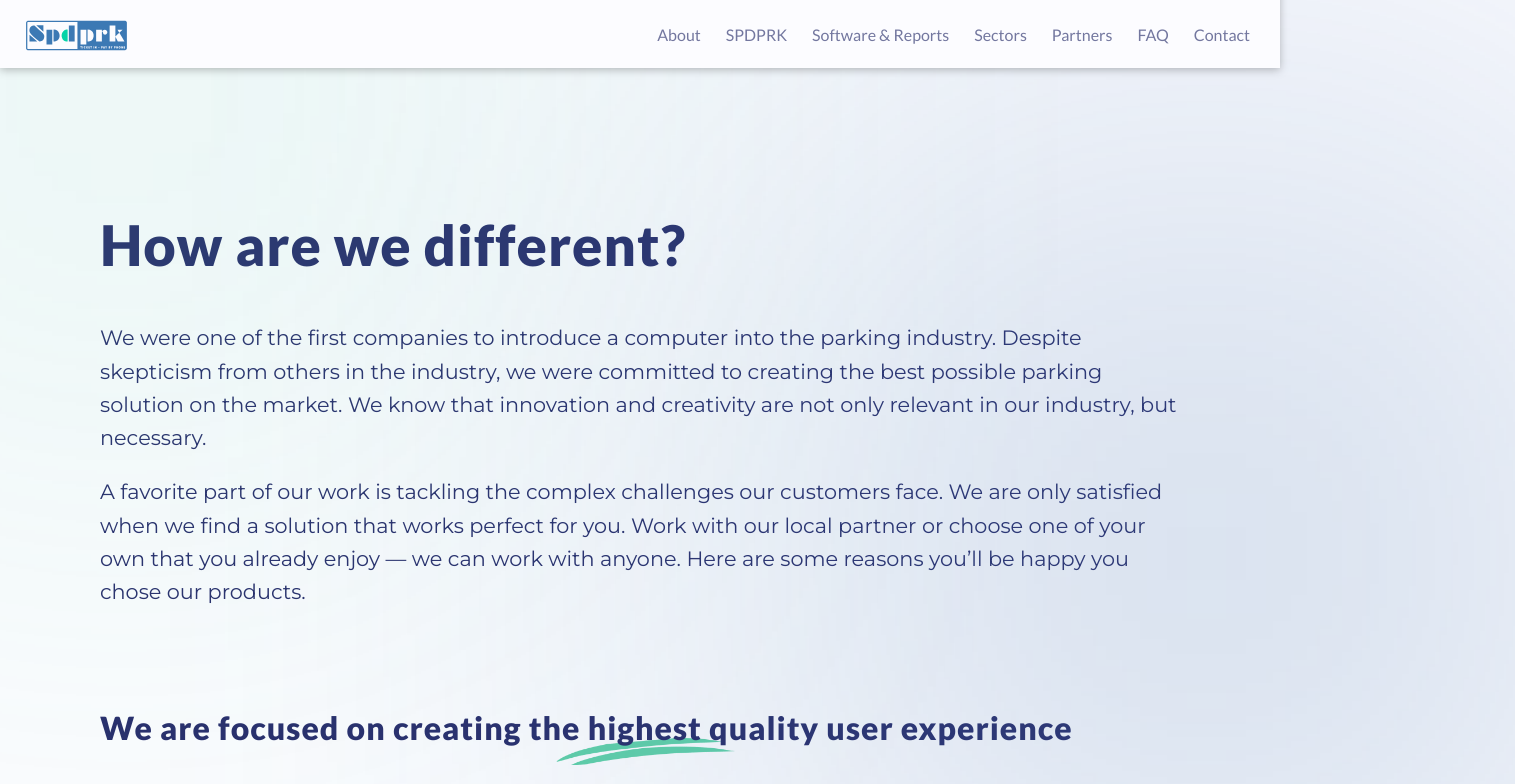
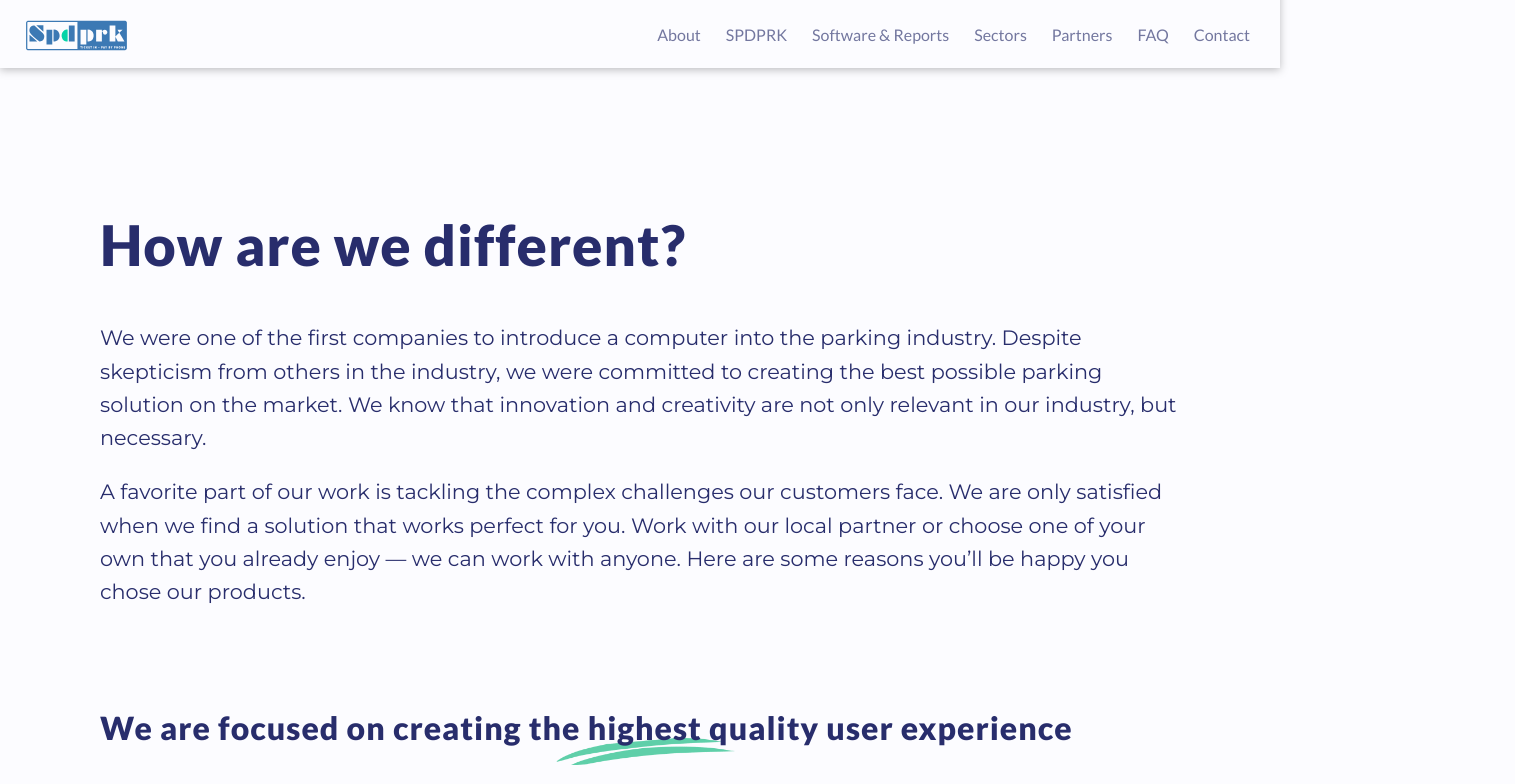
Before and after one commit to justinshane13/aether, a Next.js app: page /about in a window 1280 px wide. Shown: the top 784 px of the page, 1515 px wide, since content can reach past the window. Built offline with nearby package versions, Linux system fonts and the light colour scheme.

Commit message:
test deleting all background divs

```diff
--- a/styles/Home.module.css
+++ b/styles/Home.module.css
@@ -1,80 +1,6 @@
 @import url('https://fonts.googleapis.com/css2?family=Montserrat:wght@300;400;500;600;700;800;900&display=swap');
 
-.background1 {
-  position: absolute;
-  width: 562px;
-  height: 562px;
-  left: -159px;
-  top: -193px;
-  background: #5FCFA9;
-  opacity: 0.3;
-  filter: blur(300px);
-}
 
-.background2 {
-  position: absolute;
-  width: 617px;
-  height: 617px;
-  left: 898px;
-  top: 245px;
-  background: #4A78AF;
-  opacity: 0.5;
-  filter: blur(300px);
-}
-
-.background3 {
-  position: absolute;
-  width: 491.08px;
-  height: 491.08px;
-  left: -200px;
-  top: -100px;
-  background: rgba(95, 207, 169, 0.05);
-  border-radius: 245.538px;
-  z-index: -1;
-}
-
-.background4 {
-  position: absolute;
-  width: 562px;
-  height: 562px;
-  left: -159px;
-  top: 0px;
-  background: #5FCFA9;
-  opacity: 0.3;
-  filter: blur(300px);
-}
-
-.background5 {
-  position: absolute;
-  width: 617px;
-  height: 617px;
-  left: 898px;
-  top: 245px;
-  background: #4A78AF;
-  opacity: 0.5;
-  filter: blur(300px);
-}
-
-.background6 {
-  position: absolute;
-  width: 491.08px;
-  height: 491.08px;
-  left: -64px;
-  top: 1640px;
-  background: rgba(95, 207, 169, 0.05);
-  border-radius: 245.538px
-}
-
-.background7 {
-  position: absolute;
-  width: 100%;
-  height: 995px;
-  left: 0px;
-  top: 1000px;
-  background: #00A578;
-  opacity: .1;
-  z-index: -1;
-}
 
 .navbar {
   height: 48px;
```
